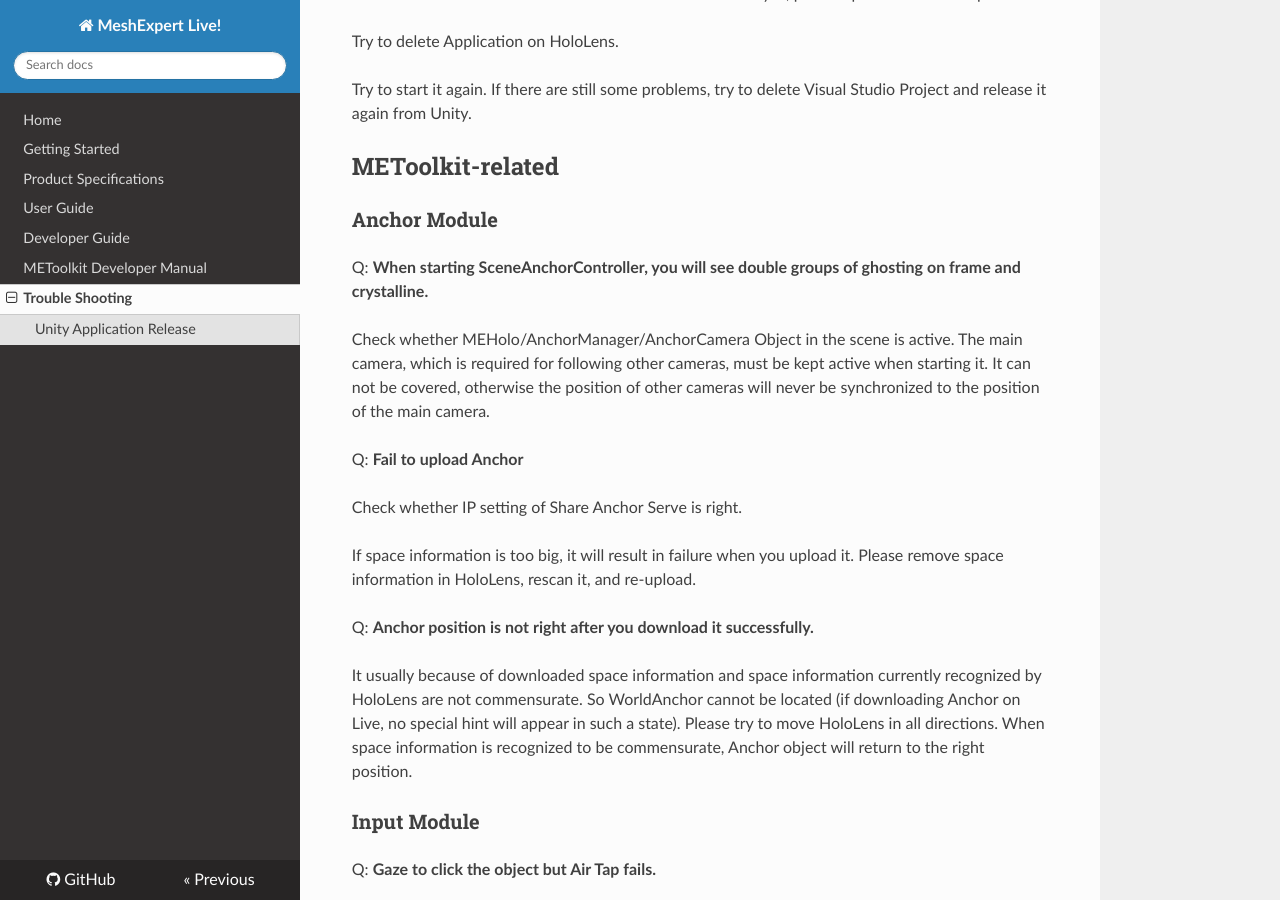
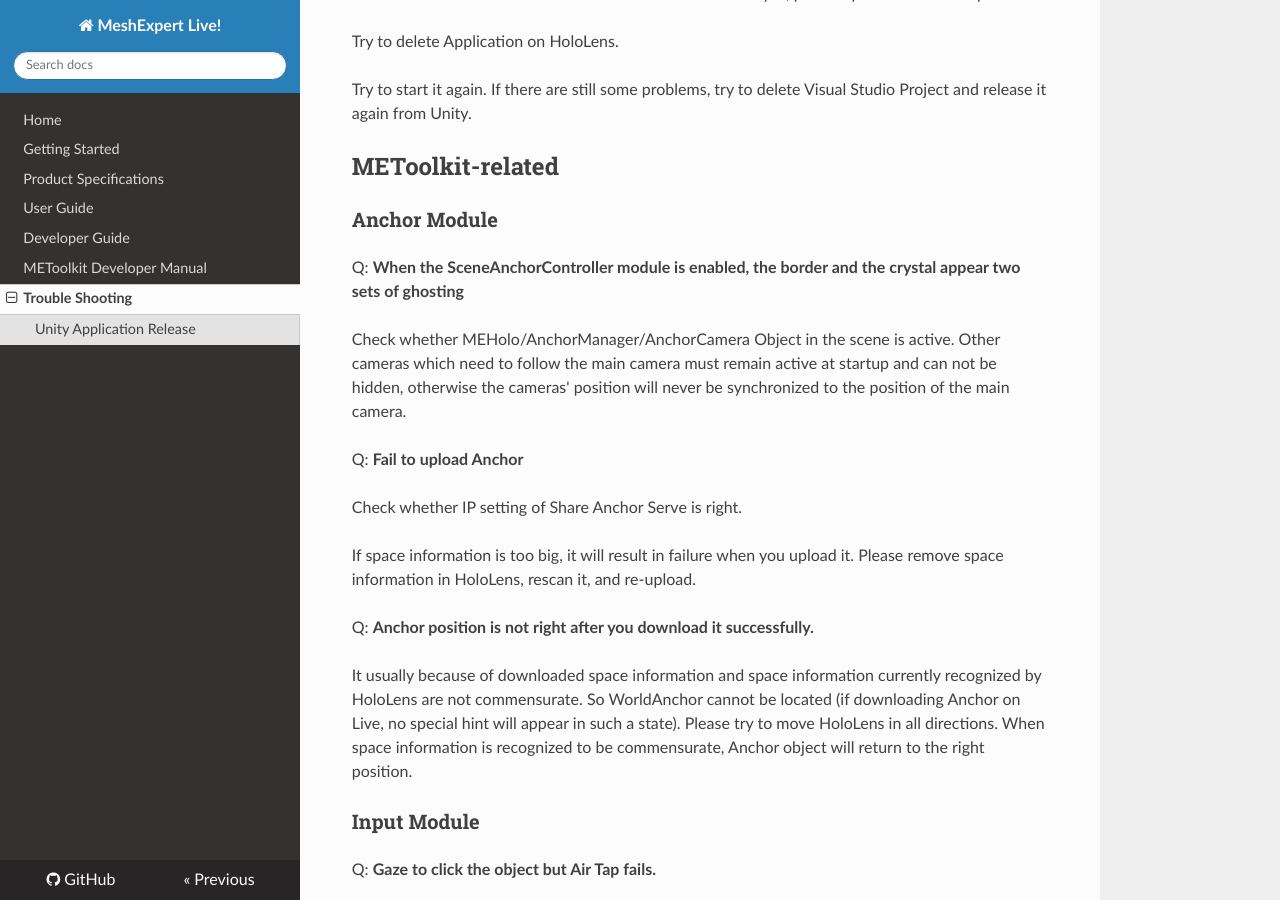
Before and after one commit to michael2008/ME-Live-Doc, an MkDocs documentation site: the page built from docs/trouble-shooting.md, in a window 1280 px wide and 900 px high, scrolled down 631 px. Built offline with MkDocs 1.6.1, drawn with Linux system fonts in a browser that asks for light colours; nearby versions of some CDN libraries; old or Windows-style settings are respelled for this version of MkDocs.

Commit message:
Update trouble-shooting.md

```diff
--- a/docs/trouble-shooting.md
+++ b/docs/trouble-shooting.md
@@ -22,9 +22,9 @@ Try to start it again. If there are still some problems, try to delete Visual St
 
 ## METoolkit-related
 ### Anchor Module
-Q: **When starting SceneAnchorController, you will see double groups of ghosting on frame and crystalline.**
+Q: **When the SceneAnchorController module is enabled, the border and the crystal appear two sets of ghosting**
 
-Check whether MEHolo/AnchorManager/AnchorCamera Object in the scene is active. The main camera, which is required for following other cameras, must be kept active when starting it. It can not be covered, otherwise the position of other cameras will never be synchronized to the position of the main camera.
+Check whether MEHolo/AnchorManager/AnchorCamera Object in the scene is active. Other cameras which need to follow the main camera must remain active at startup and can not be hidden, otherwise the cameras' position will never be synchronized to the position of the main camera.
 
 Q: **Fail to upload Anchor**
 
```
